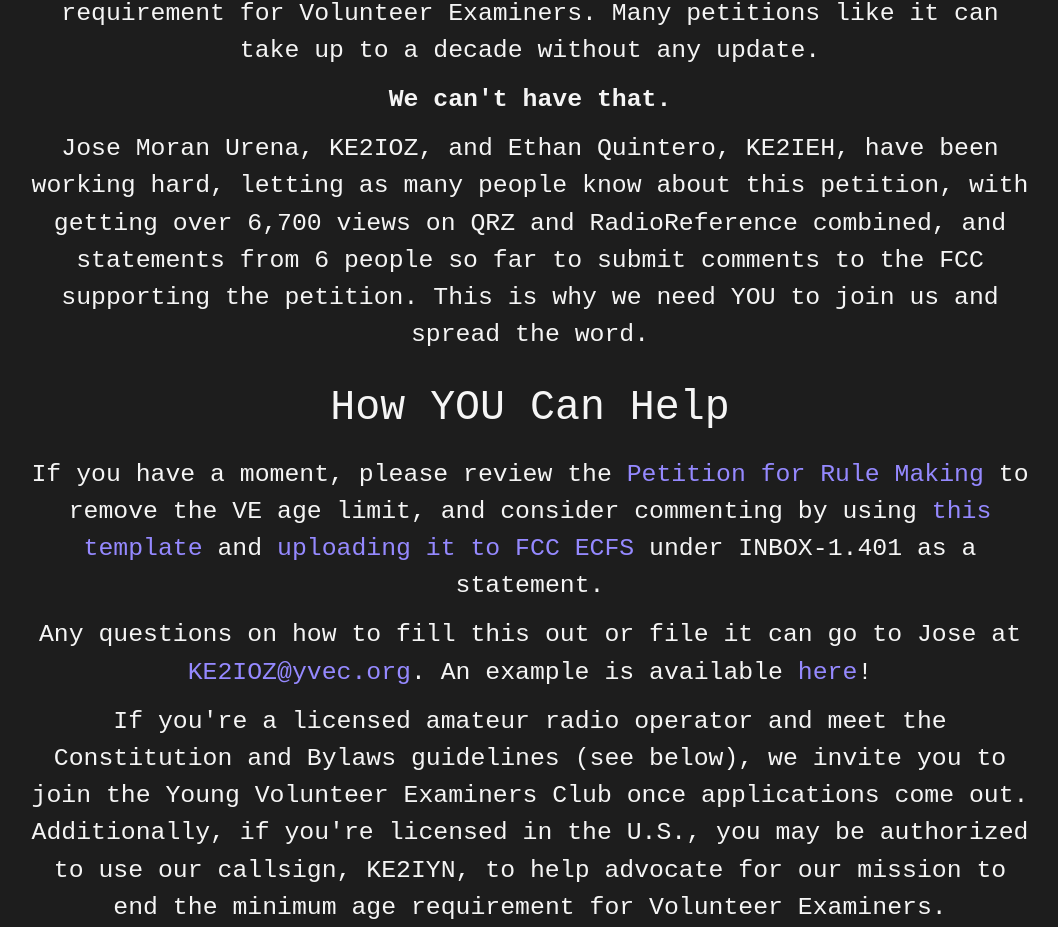
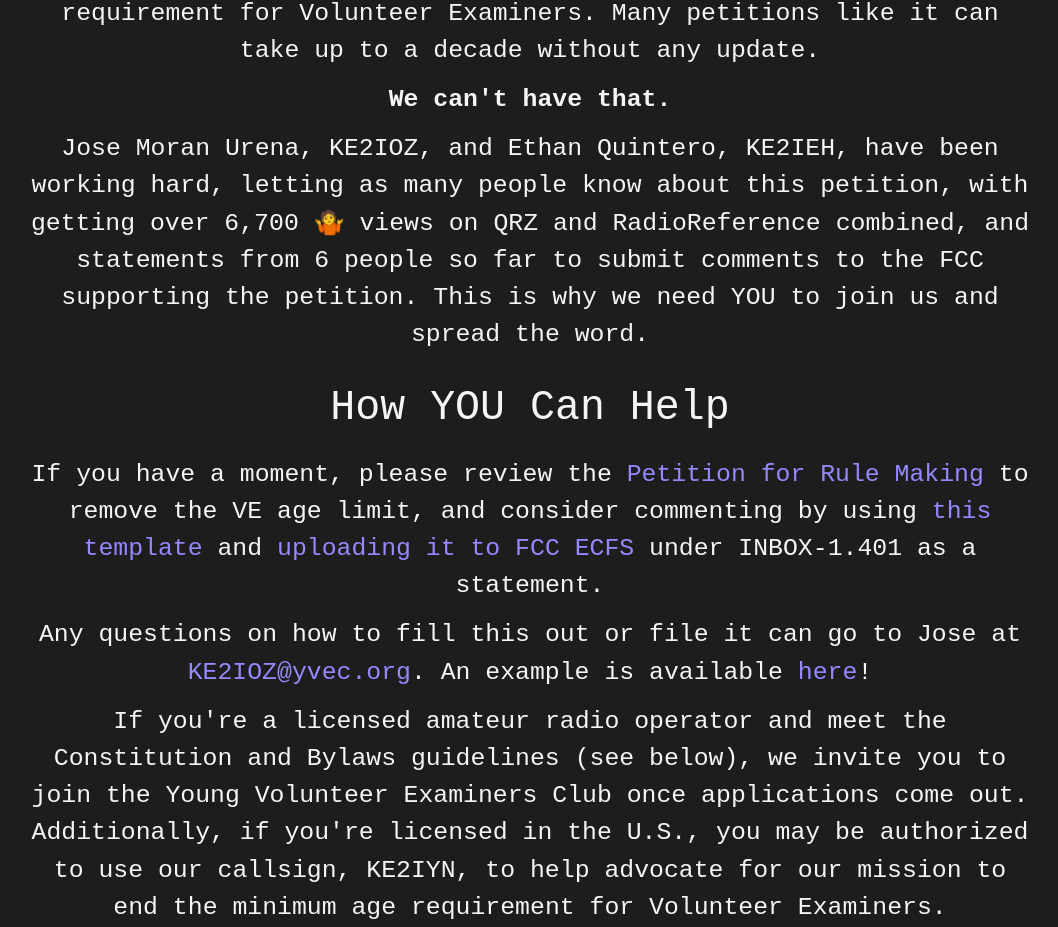
Before and after one commit to Young-Volunteer-Examiners-Club/yvec-website, a Next.js app: page / in a window 1280 px wide. Shown: the part 856-1783 px from the top of the page, without its empty margins (110-1168 px from the left). Built offline with nearby package versions, Linux system fonts and the light colour scheme.

Commit message:
Fix typo in view count and add emoji

```diff
--- a/app/page.tsx
+++ b/app/page.tsx
@@ -37,7 +37,7 @@
       <p className="info">
         Jose Moran Urena, KE2IOZ, and Ethan Quintero, KE2IEH, have been working
         hard, letting as many people know about this petition, with getting over
-        6,700 views on QRZ and RadioReference combined, and statements from 6
+        6,700 🤷 views on QRZ and RadioReference combined, and statements from 6
         people so far to submit comments to the FCC supporting the petition.
         This is why we need YOU to join us and spread the word.
       </p>
```
